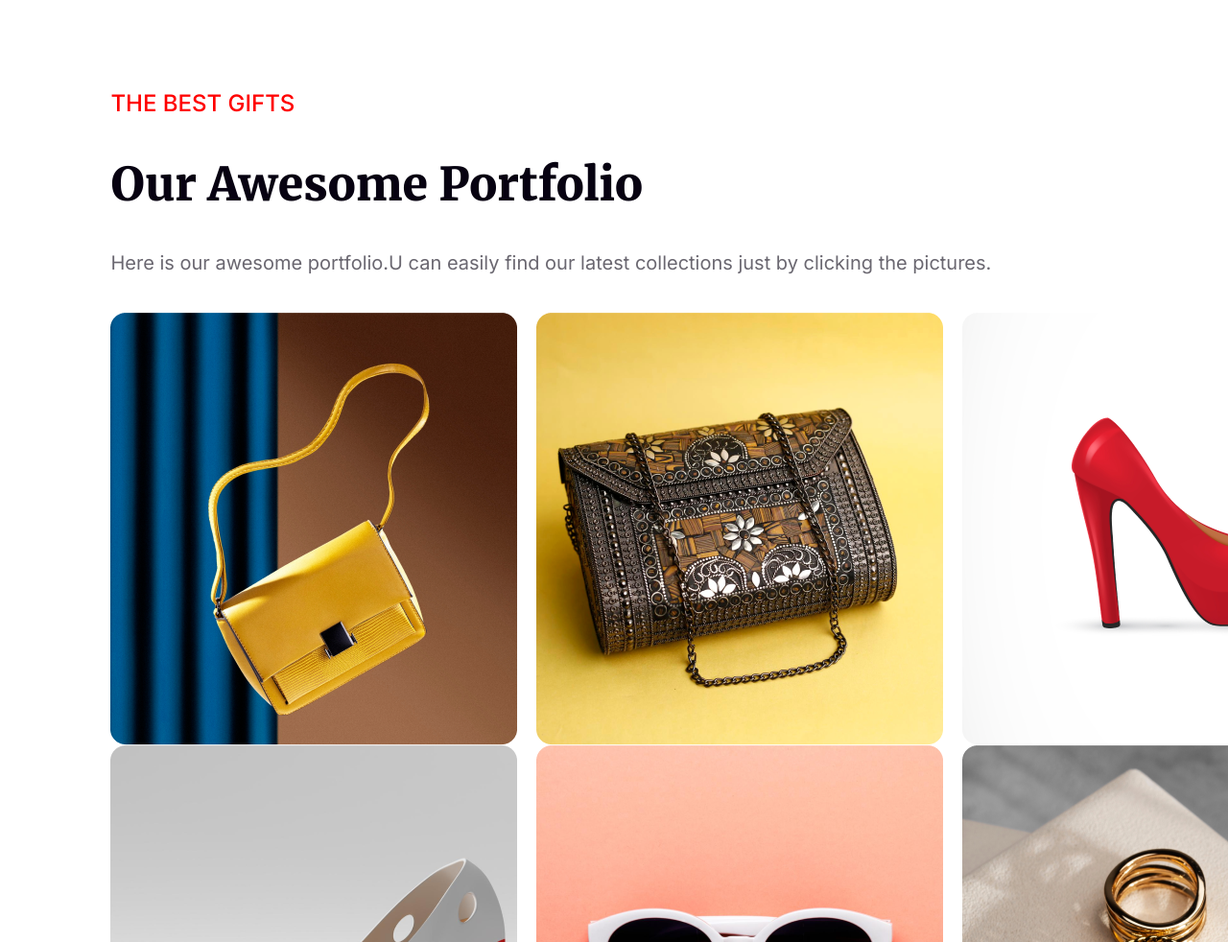
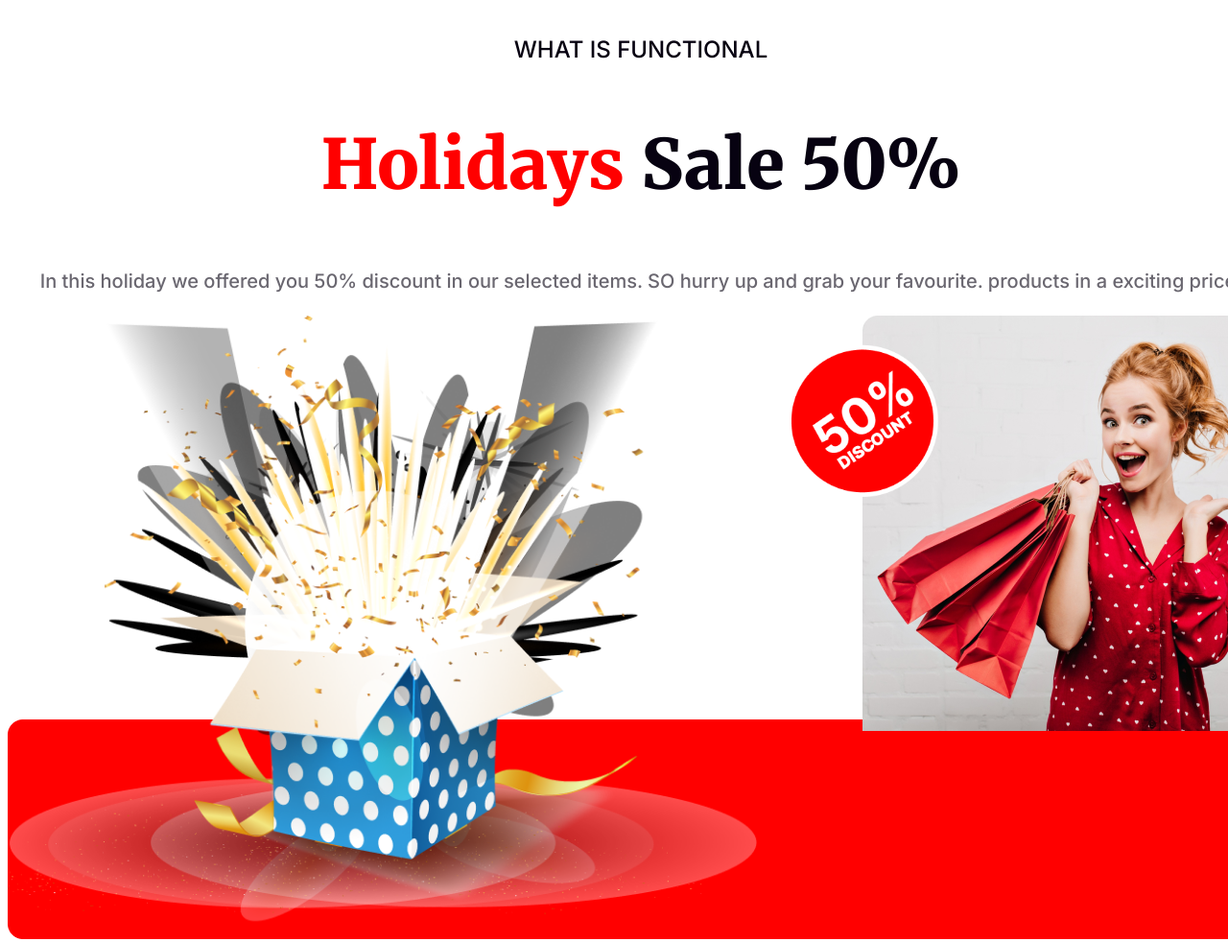
Before and after one commit to tuly15/new-year-mission, a plain HTML site: page index.html in a window 1280 px wide. Shown: the part 3760-4742 px from the top of the page at 96% size. Drawn offline with Linux system fonts and the light colour scheme.

Commit message:
update added

```diff
--- a/index.html
+++ b/index.html
@@ -81,6 +81,20 @@
 
       </section>
 
+
+      <section class="sale">
+         <div class="holiday-sales">
+            <h3 class="function">WHAT IS FUNCTIONAL</h3>
+            <h1 class="hot-discount"> <span class="orange-primary">Holidays</span> Sale 50%</h1>
+            <p class="fav">In this holiday we offered you 50% discount in our selected items. SO hurry up and grab your favourite.
+               products in a exciting price.</p>
+         </div>
+         <div class="sale-img">
+            <img class="gifts" src="./assets/Group 75.png" alt="">
+            <img class="cercle" src="./assets/Group 44.png" alt="">
+         </div>
+      </section>
+
       <section>
          <div class="portfolio-content">
 
@@ -133,7 +147,7 @@
 
       <section class="footer-cont-info">
 
-         <p>44, Big Building Roosevelt Street
+         <p class="address">44, Big Building Roosevelt Street
             Beach Gardens Florida 33410</p>
 
          <div>
--- a/styles/styles.css
+++ b/styles/styles.css
@@ -307,13 +307,22 @@ button:hover {
 .image-container {
     width: 424px;
     height: 450px;
-    border-radius: 16px;gap: 20px;
+    border-radius: 16px;
+    gap: 20px;
 
 
 }
- .img-set-one{ display: flex; gap: 20px; padding-bottom: 20;}
 
- .img-set-two{display: flex; gap: 20px;}
+.img-set-one {
+    display: flex;
+    gap: 20px;
+    padding-bottom: 20;
+}
+
+.img-set-two {
+    display: flex;
+    gap: 20px;
+}
 
 img:hover {
     cursor: pointer;
@@ -405,7 +414,6 @@ img:hover {
     width: 1600px;
     max-width: 100%;
     height: 609px;
-    flex-shrink: 0;
     background: #070211;
     font-family: Inter;
     font-size: 24px;
@@ -424,8 +432,9 @@ img:hover {
 
 }
 
+
 .footer-img-cont {
-    margin-left: 700px;
+    margin-left: 600px;
     border-top: 80px;
     border-bottom: 80px;
     align-items: center;
@@ -439,3 +448,55 @@ img:hover {
     padding-bottom: 120px;
 
 }
+
+.sale {
+
+    margin-left: auto;
+    margin-right: auto;
+    width: 1320px;
+    height: auto;
+}
+
+.holiday-sales {
+    text-align: center;
+}
+
+.function {
+    color: #070211;
+    font-family: Inter;
+    font-size: 24px;
+    font-weight: 500;
+
+}
+
+.hot-discount { border: none;
+    color: #070211;
+    font-family: Merriweather;
+    font-size: 72px;
+    font-weight: 900;
+
+
+}
+
+.fav {
+    color: rgba(7, 2, 17, 0.60);
+    padding-top: 0;
+    font-family: Inter;
+    font-size: 20px;
+    font-weight: 500;
+    line-height: 32px;
+
+}
+
+
+.sale-img {
+    width: 1320px;
+    height: 650px;
+    background: url(../assets/girl.png), url(../assets/red.png);
+    background-repeat: no-repeat;
+    background-position: top right, bottom;
+    display: flex;
+}
+
+  .cercle {width: 220.048px;
+    height: 220.048px;}
```
Also changed, not shown: assets/girl.png (renamed from assets/Rectangle 1.png), assets/red.png (renamed from assets/Rectangle 2.png).
